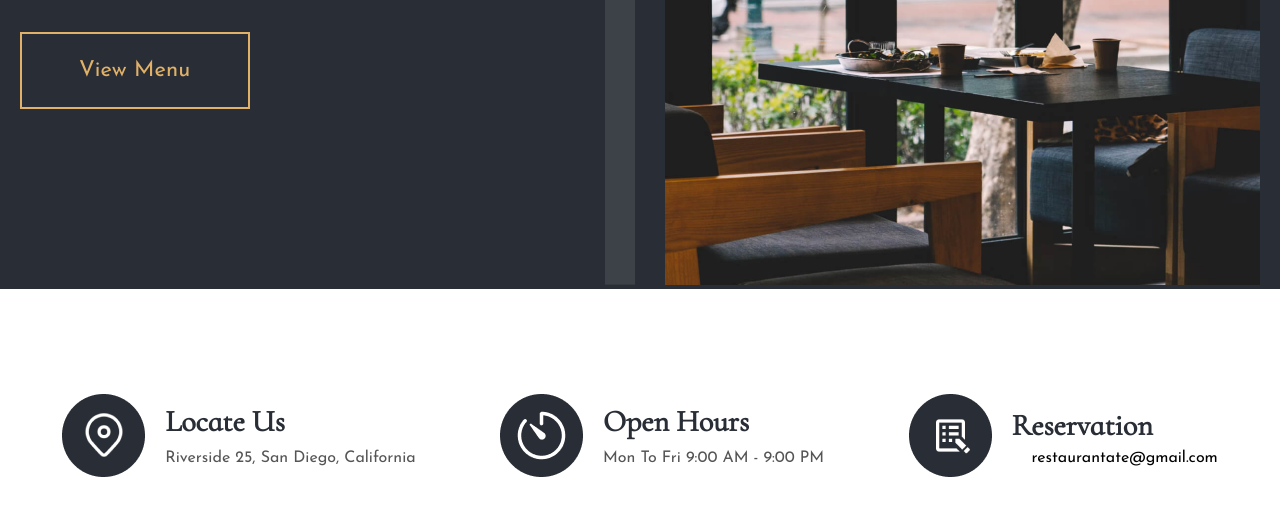
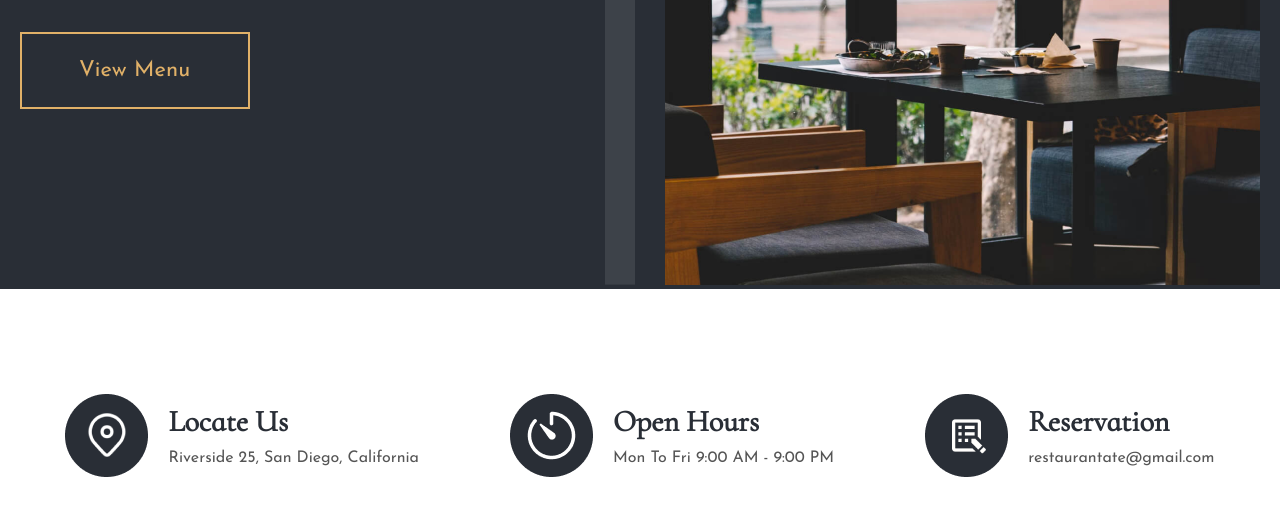
Before and after one commit to bANSHEE-dev/tasteEat, a plain HTML site: page index.html in a window 1280 px wide. Shown: the part 770-1286 px from the top of the page. Drawn offline with Linux system fonts and the light colour scheme.

Commit message:
fix mistakes

```diff
--- a/index.html
+++ b/index.html
@@ -177,7 +177,7 @@
             <h3 class="section__info-title">
               Reservation
             </h3>
-            <p class="section__info-text">
+            <p class="section__info-subtext">
               restaurantate@gmail.com
             </p>
           </div>
```
